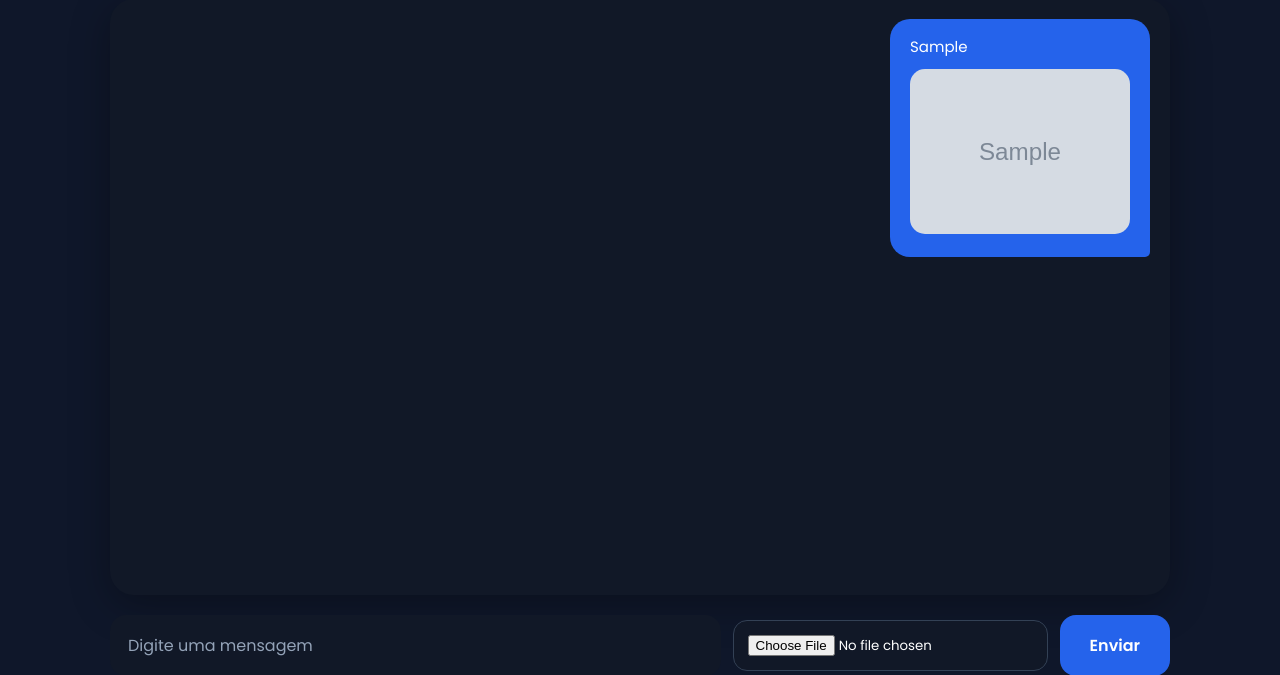
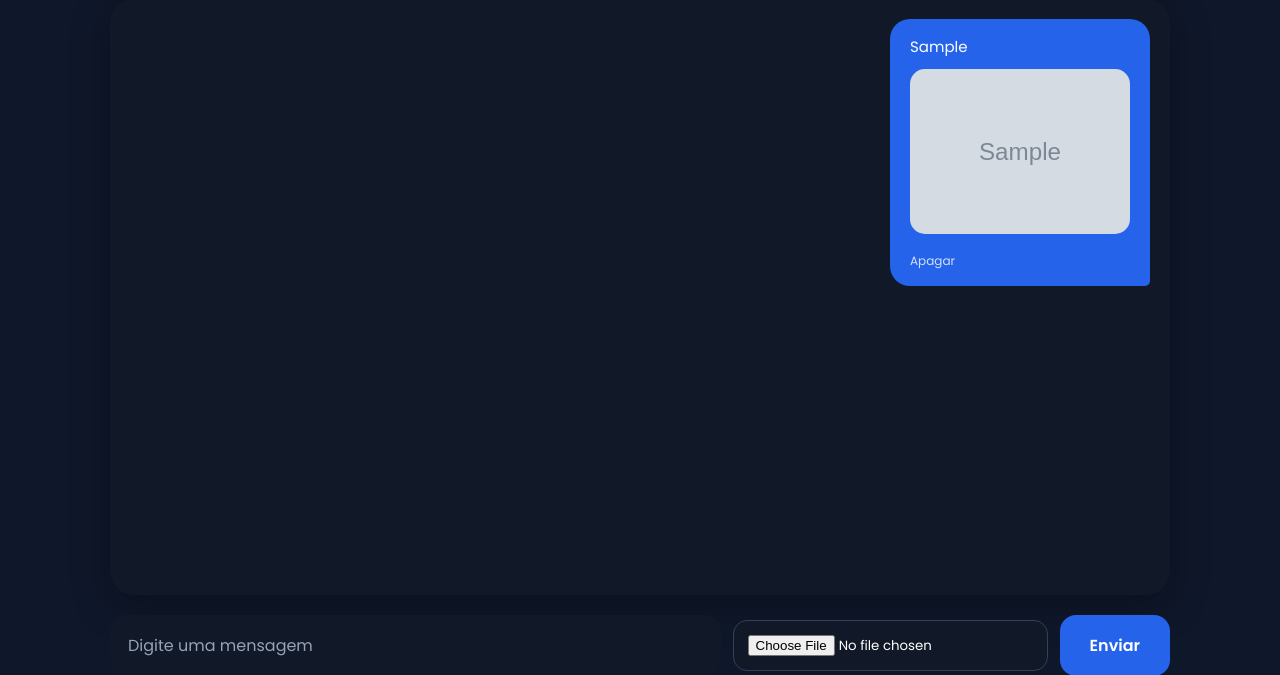
Before and after one commit to ODespertardoAmor/despertardoamor, a Flask app: page /chat/1 in a window 1280 px wide. Shown: the part 104-779 px from the top of the page. Run offline with Flask 3, Linux system fonts and the light colour scheme; the visitor is signed in with stand-in values (Sample User, id 1); tables that the repository leaves empty hold one stand-in row (values such as "Sample post"); grey boxes marked "Sample" are stand-in pictures.

Commit message:
Update chat.html

```diff
--- a/templates/chat.html
+++ b/templates/chat.html
@@ -122,6 +122,21 @@
             border-bottom-left-radius:5px;
             border:1px solid #334155;
 
+        }
+
+        .delete-btn{
+
+            display:block;
+            margin-top:10px;
+            color:white;
+            font-size:12px;
+            text-decoration:none;
+            opacity:0.8;
+
+        }
+
+        .delete-btn:hover{
+            opacity:1;
         }
 
         .form-area{
@@ -272,6 +287,13 @@
 
                             {% endif %}
 
+                            <a
+                                href="/apagar_mensagem/{{msg.id}}"
+                                class="delete-btn"
+                            >
+                                Apagar
+                            </a>
+
                         </div>
 
                     {% else %}
@@ -289,18 +311,6 @@
                                 >
 
                             {% endif %}
-                            <a
-    href="/apagar_mensagem/{{msg.id}}"
-    style="
-        display:block;
-        margin-top:10px;
-        color:white;
-        font-size:12px;
-        text-decoration:none;
-    "
->
-    Apagar
-</a>
 
                         </div>
 
```
